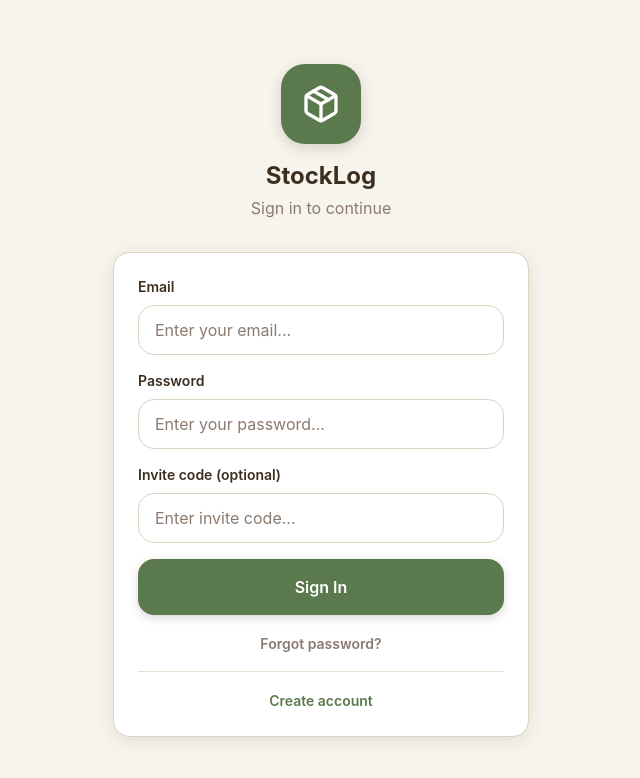
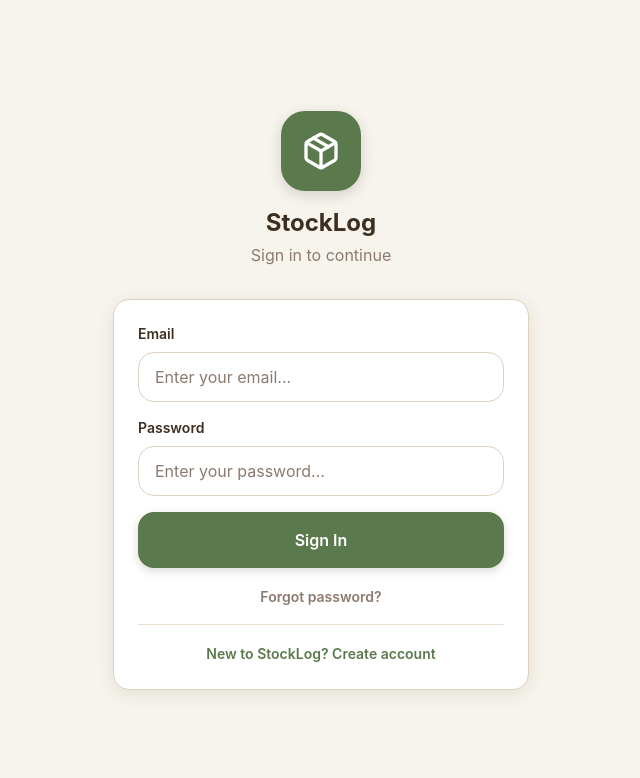
Before and after one commit to handgwenade/Feedinventorywireframe, a React (Vite) app: page /login in a window 1280 px wide. Shown: the top 778 px of the page, without its empty margins (319-959 px from the left). Built offline with nearby package versions, Linux system fonts and the light colour scheme; no server answers.

Commit message:
Add StockLog onboarding signup flow

```diff
--- a/src/app/components/Login.tsx
+++ b/src/app/components/Login.tsx
@@ -7,7 +7,6 @@ export default function Login() {
   const navigate = useNavigate();
   const [email, setEmail] = useState('');
   const [password, setPassword] = useState('');
-  const [inviteCode, setInviteCode] = useState('');
   const [isLoading, setIsLoading] = useState(false);
   const [message, setMessage] = useState('');
   const [error, setError] = useState('');
@@ -105,19 +104,6 @@ export default function Login() {
             />
           </div>
 
-          <div>
-            <label className="block text-sm font-semibold text-[#3d2f1f] mb-2">
-              Invite code (optional)
-            </label>
-            <input
-              type="text"
-              value={inviteCode}
-              onChange={(event) => setInviteCode(event.target.value)}
-              placeholder="Enter invite code..."
-              className="w-full px-4 py-3 bg-white border border-[#ded2c0] rounded-2xl text-[#3d2f1f] placeholder:text-[#8b7a6f] focus:outline-none focus:ring-2 focus:ring-[#5a7a4d]"
-            />
-          </div>
-
           <button
             onClick={handleSignIn}
             disabled={isLoading}
@@ -141,7 +127,7 @@ export default function Login() {
               onClick={() => navigate('/signup')}
               className="text-sm font-semibold text-[#5a7a4d] hover:text-[#3d2f1f] active:text-[#3d2f1f]"
             >
-              Create account
+              New to StockLog? Create account
             </button>
           </div>
         </div>
```
